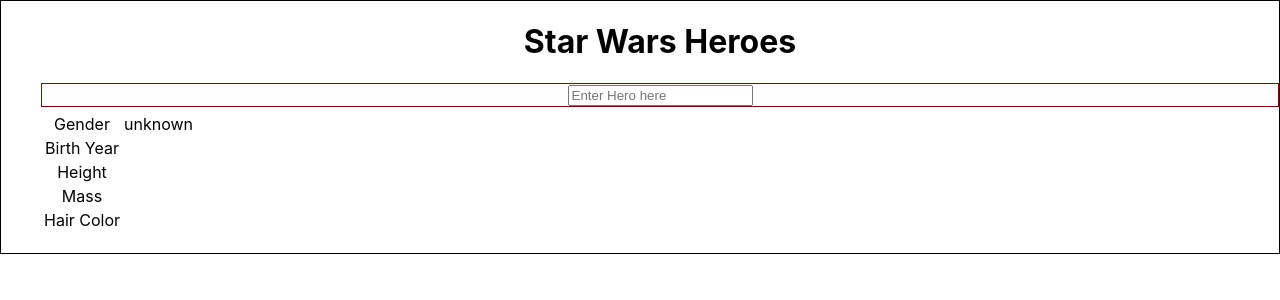
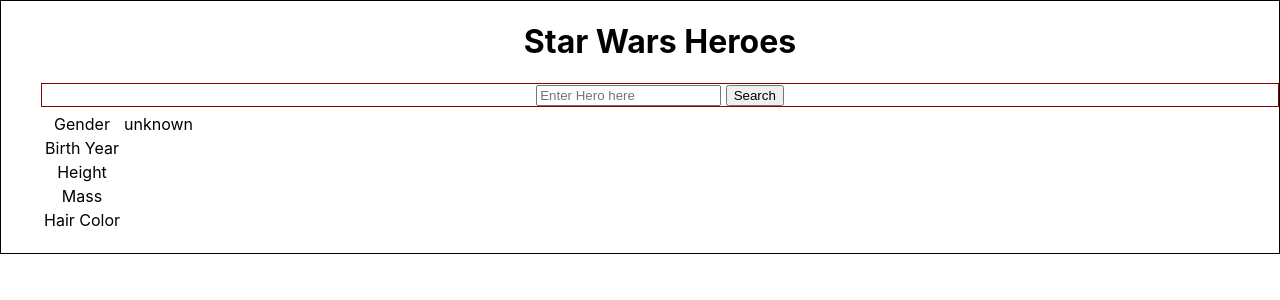
Before and after one commit to thimpat/starwars, a React (Create React App) app: page / in a window 1280 px wide. Shown: the top 300 px of the page. Built offline with nearby package versions, Linux system fonts and the light colour scheme.

Commit message:
FEAT: Add button to trigger search

```diff
--- a/src/components/HeroSearchBar/HeroSearchBar.tsx
+++ b/src/components/HeroSearchBar/HeroSearchBar.tsx
@@ -1,34 +1,34 @@
 import styled from 'styled-components';
-import {ChangeEvent, useContext} from "react";
+import {ChangeEvent, useContext, useRef} from "react";
 import HeroCardContext from "../../contexts/HeroCardContext";
 
 const Container = styled.div`
   border: solid 1px darkred;
 `;
 
-let timerID: number = 0
-
 function HeroSearchBar() {
-    const { setSelectedActor } = useContext(HeroCardContext);
+    const {setSelectedActor} = useContext(HeroCardContext);
+    const inputRef = useRef<HTMLInputElement>(null)
 
     /**
      * Update character name to request to the server
-     * @param text
      */
-    const updateActorName = (text = "") =>
-    {
-        clearTimeout(timerID)
-        timerID = window.setTimeout(()=>
-        {
-            setSelectedActor(text)
-        }, 500)
+    const updateActorName = () => {
+        const inputContent = inputRef?.current?.value || ""
+        setSelectedActor(inputContent)
     }
 
-  return (
-    <Container>
-      <span><input type="text" placeholder="Enter Hero here" onChange={(e: ChangeEvent<HTMLInputElement>)=>updateActorName(e.currentTarget?.value)} /> </span>
-    </Container>
-  );
+    return (
+        <Container>
+            <span><input type="text" ref={inputRef} placeholder="Enter Hero here"/> </span>
+            <button
+                   data-testid="search-button"
+                   onClick={updateActorName}
+            >
+                Search
+            </button>
+        </Container>
+    );
 }
 
 export default HeroSearchBar;
```
